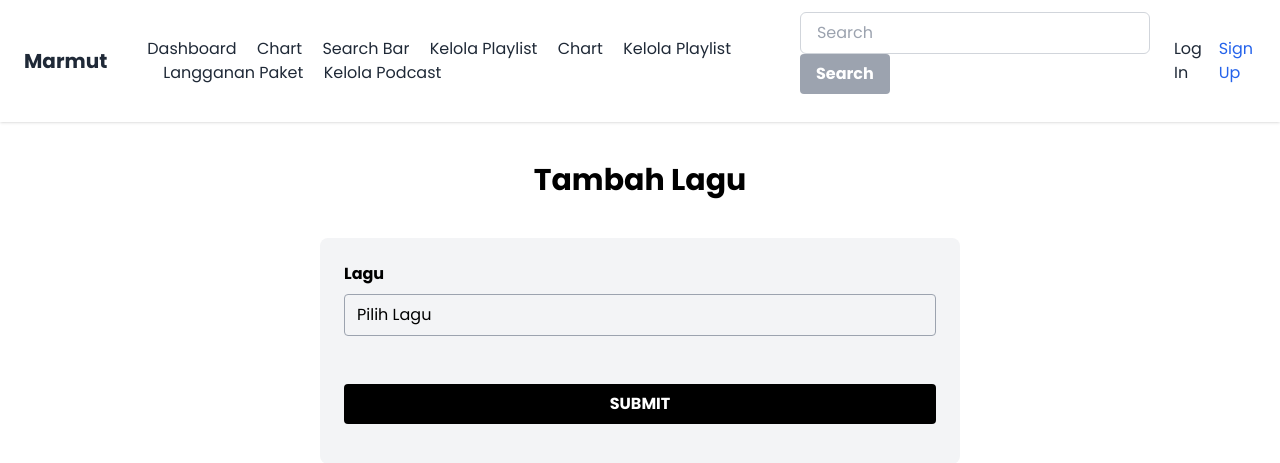
After one commit to rontrying/TK-BASDAT-C17, a Django app: page /playlist/playlist-details/tambah-lagu/ in a window 1280 px wide. The commit adds this page. Shown: the top 463 px of the page. Run offline with Django 4.2, Linux system fonts and the light colour scheme; some libraries are stand-ins or nearby versions.

Commit message:
Adding tambah_lagu

```diff
--- a/base/templates/base.html
+++ b/base/templates/base.html
@@ -53,8 +53,8 @@
                     <!-- Secondary Navigation Menu -->
                     <div class="flex items-center space-x-4">
                         <form action="/search" method="get">
-                            <input type="text" id="searchInput" name="q" placeholder="Search..." class="border border-gray-300 rounded-md px-4 py-2 mr-2 focus:outline-none focus:border-blue-500">
-                            <button type="submit" class="bg-blue-500 hover:bg-blue-700 text-white font-bold py-2 px-4 rounded">
+                            <input type="text" id="searchInput" name="q" placeholder="Search" class="border border-gray-300 rounded-md px-4 py-2 mr-2 focus:outline-none focus:border-blue-500">
+                            <button type="submit" class="bg-gray-400 hover:bg-gray-700 text-white font-bold py-2 px-4 rounded">
                               Search
                             </button>
                           </form>
--- a/playlist/templates/playlist_details.html
+++ b/playlist/templates/playlist_details.html
@@ -48,7 +48,9 @@
             </table>
 
             <div class="text-center mt-6">
-                <button class="bg-gray-500 hover:bg-gray-900 text-white font-bold py-2 px-4 rounded focus:outline-none focus:shadow-outline">+ Tambah Lagu</button>
+                <button onclick="window.location.href='/playlist/playlist-details/tambah-lagu/'"
+                 class="bg-gray-500 hover:bg-gray-900 text-white font-bold py-2 px-4 rounded focus:outline-none focus:shadow-outline">+ Tambah Lagu
+                </button>
             </div>
         </div>
     </div>
--- /dev/null
+++ b/playlist/templates/tambah_lagu.html
@@ -0,0 +1,38 @@
+{% extends 'base.html' %}
+{% block content %}
+
+<div class="login mx-40 my-10">
+    <h1 class="text-3xl mb-6 text-center font-bold">Tambah Lagu</h1>
+    <div class="login mx-40 my-10 bg-gray-100 p-6 rounded-lg text-center">
+        <form method="POST" action="/playlist/playlist-details/">
+            {% csrf_token %}
+            <div class="mb-6 mx-auto relative">
+                <label class="block mb-2 font-bold text-left">Lagu</label>
+                <button onclick="toggleDropdown()" type="button" class="border border-gray-400 rounded w-full py-2 px-3 focus:outline-none focus:border-blue-500 text-left" aria-haspopup="true" aria-expanded="false">
+                    Pilih Lagu
+                </button>
+                <div x-show="open" class="absolute mt-2 w-full rounded-md bg-white shadow-lg" style="display: none;">
+                    <div class="py-1" role="none" style="max-height: 200px; overflow-y: auto;">
+                        {% for song in all_songs %}
+                        <label class="flex items-center px-4 py-2 text-sm text-gray-700 hover:bg-gray-100 hover:text-gray-900">
+                            <input type="checkbox" name="songs[]" value="{{ song.id }}" class="form-checkbox h-4 w-4 text-gray-800 focus:ring-gray-800 border-gray-300 rounded">
+                            <span class="ml-3">{{ song.title }} - {{ song.artist }}</span>
+                        </label>
+                        {% endfor %}
+                    </div>
+                </div>
+            </div>
+
+            <input type="submit" name="submit" value="SUBMIT" class="bg-black text-white font-bold py-2 px-4 rounded focus:outline-none focus:shadow-outline mt-6 w-full">
+        </form>
+    </div>
+</div>
+
+<script>
+function toggleDropdown() {
+    var dropdown = document.querySelector('[x-show="open"]');
+    dropdown.style.display = dropdown.style.display === 'block' ? 'none' : 'block';
+}
+</script>
+
+{% endblock content %}
--- a/playlist/urls.py
+++ b/playlist/urls.py
@@ -5,4 +5,5 @@ urlpatterns = [
     path('', user_playlist, name='user_playlist'),
     path('tambah-playlist/', tambah_playlist, name='tambah_playlist'),
     path('playlist-details/', playlist_details, name='playlist_details'),
+    path('playlist-details/tambah-lagu/', tambah_lagu, name='tambah_lagu'),
 ]
--- a/playlist/views.py
+++ b/playlist/views.py
@@ -41,3 +41,23 @@ def playlist_details(request):
     }
 
     return render(request, 'playlist_details.html', context)
+
+def tambah_lagu(request):
+
+    all_songs = [
+        {"id": 1, "title": "As It Was", "artist": "Harry Styles"},
+        {"id": 2, "title": "About Damn Time", "artist": "Lizzo"},
+        {"id": 3, "title": "First Class", "artist": "Jack Harlow"},
+        {"id": 4, "title": "Wait For U", "artist": "Future featuring Drake & Tems"},
+        {"id": 5, "title": "Me Porto Bonito", "artist": "Bad Bunny & Chencho Corleone"},
+        {"id": 6, "title": "Moscow Mule", "artist": "Bad Bunny"},
+        {"id": 7, "title": "Tití Me Preguntó", "artist": "Bad Bunny"},
+        {"id": 8, "title": "Running Up That Hill", "artist": "Kate Bush"},
+        {"id": 9, "title": "The Kind Of Love We Make", "artist": "Luke Combs"},
+        {"id": 10, "title": "I Ain't Worried", "artist": "OneRepublic"}
+    ]
+
+    context = {
+        "all_songs": all_songs
+    }
+    return render(request, 'tambah_lagu.html', context)
```
